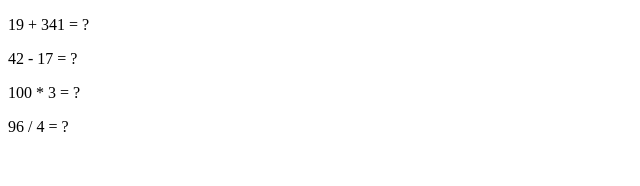
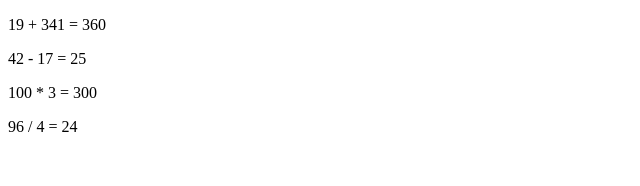
Before and after one commit to leeumt8/react-activities, a React (Create React App) app: page / in a window 1280 px wide. Shown: the top 186 px of the page, without its empty margins (0-640 px from the left). Built offline with nearby package versions, Linux system fonts and the light colour scheme; the HTML template or start-up script is replaced by a standard one.

Commit message:
activity-10 working

```diff
--- a/src/components/Calculator.js
+++ b/src/components/Calculator.js
@@ -1,17 +1,19 @@
 import React from "react";
+import Math from "./Math";
 
 // Create a new component named "Math"
 // Render one Math component in the place of each "?" mark
 // Math should accept 3 props
 // num1, operator, and num2
 // Math should return a span tag displaying the result e.g.  19 + 341 = 360
-function Calculator() {
+
+const Calculator = () => {
   return (
     <div>
-      <p>19 + 341 = ?</p>
-      <p>42 - 17 = ?</p>
-      <p>100 * 3 = ?</p>
-      <p>96 / 4 = ?</p>
+      <p>19 + 341 = <Math num1= {19} operator= "+" num2= {341}/></p>
+      <p>42 - 17 = <Math num1= {42} operator= "-" num2= {17}/></p>
+      <p>100 * 3 = <Math num1= {100} operator= "*" num2= {3}/></p>
+      <p>96 / 4 = <Math num1= {96} operator= "/" num2= {4}/></p>
     </div>
   );
 }
--- /dev/null
+++ b/src/components/Math.js
@@ -0,0 +1,29 @@
+import React from "react";
+
+const Math = props => {
+    const computeResult = (op, x, y) => {
+        let returnValue = 0
+
+        switch(op) {
+            case('+'):
+                returnValue = x+y
+                break
+            case('-'):
+                returnValue = x-y
+                break
+            case('*'):
+                returnValue = x*y
+                break
+            case('/'):
+                returnValue = x/y
+                break
+            default:
+                returnValue = NaN;
+        }
+        return returnValue
+    }
+    console.log(props)
+    return <>{computeResult(props.operator, props.num1, props.num2)}</>
+}
+
+export default Math
```
